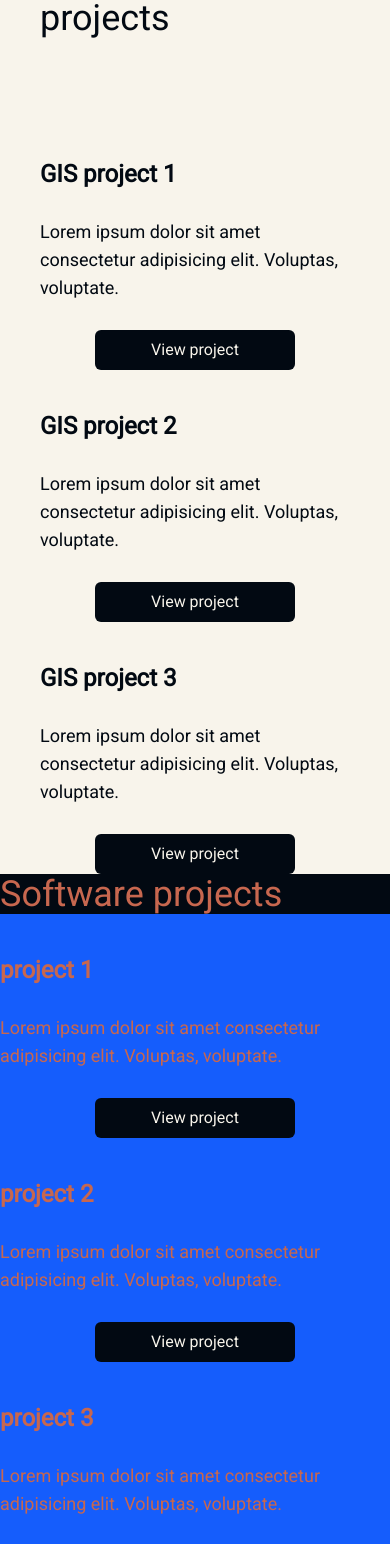
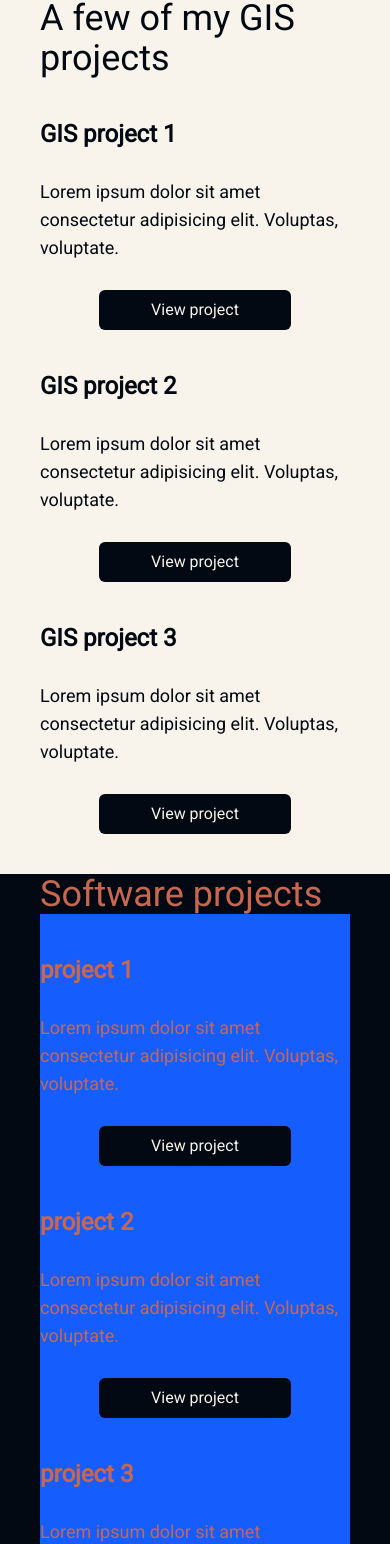
Before and after one commit to Kimberley-saka/my_portfolio, a React (Vite) app: page / in a window 390 px wide. Shown: the part 1442-2986 px from the top of the page. Built offline with nearby package versions, Linux system fonts and the light colour scheme.

Commit message:
changed a few styles

```diff
--- a/src/Components/Card.jsx
+++ b/src/Components/Card.jsx
@@ -9,9 +9,9 @@ function Card(
   }
 ) {
   return (
-    <div className="flex flex-col items-start gap-7 h-full">
+    <div className="flex flex-col items-center gap-7 h-full">
 
-            <h2 className="text-2xl md:text-3xl pt-10 font-bold">{projectTitle}</h2>
+            <h2 className="text-2xl w-full md:text-3xl pt-10 font-bold">{projectTitle}</h2>
             <p className="text-lg md:text-xl">
               {projectDescription}</p>
 
@@ -21,7 +21,7 @@ function Card(
                 whileTap={{scale:0.9, y: 1}}
                 transition={{type:"spring", stiffness: 300, damping: 15}}
                 id="#"
-                className="text-light-orange bg-dark-blue w-50 h-10 rounded-md"
+                className="text-light-orange bg-dark-blue w-48 h-10 rounded-md"
                 >
                   View project
               </motion.button>
--- a/src/Components/GIS.jsx
+++ b/src/Components/GIS.jsx
@@ -18,8 +18,8 @@ function GIS() {
     }
   ];
   return (
-    <div className="flex flex-col text-dark-blue  bg-light-orange px-10 md:h-150">
-      <h1 className="text-4xl  pb-20 md:text-5xl md:pt-10">
+    <div className="flex flex-col text-dark-blue  bg-light-orange px-10 py-10 md:h-150">
+      <h1 className="text-4xl  md:pb-20 md:text-5xl md:pt-10">
       A few of my GIS projects</h1>
 
       <div className="flex flex-col h-full md:gap-20 md:flex-row">
--- a/src/Components/Software.jsx
+++ b/src/Components/Software.jsx
@@ -19,17 +19,18 @@ function Software() {
     }
   ];
   return (
-    <div className="flex flex-col text-orange-ish bg-dark-blue md:px-10 md:h-150">
+    <div className="flex flex-col text-orange-ish bg-dark-blue px-10 md:h-150">
       <h1 className="text-4xl md:text-5xl md:pt-10">
        Software projects</h1>
 
-      <div className="flex h-full justify-center items-center flex-col bg-blue-600 md:gap-20 md:flex-row">
+      <div className="flex  justify-center items-center flex-col bg-blue-600 md:gap-20 md:flex-row">
        {projects.map((project, index) =>
 
       <Card
       key={index}
       projectTitle={project.projectTitle}
-      projectDescription={project.projectDescription}/>
+      projectDescription={project.projectDescription}
+      />
       )}
 
         </div>
```
